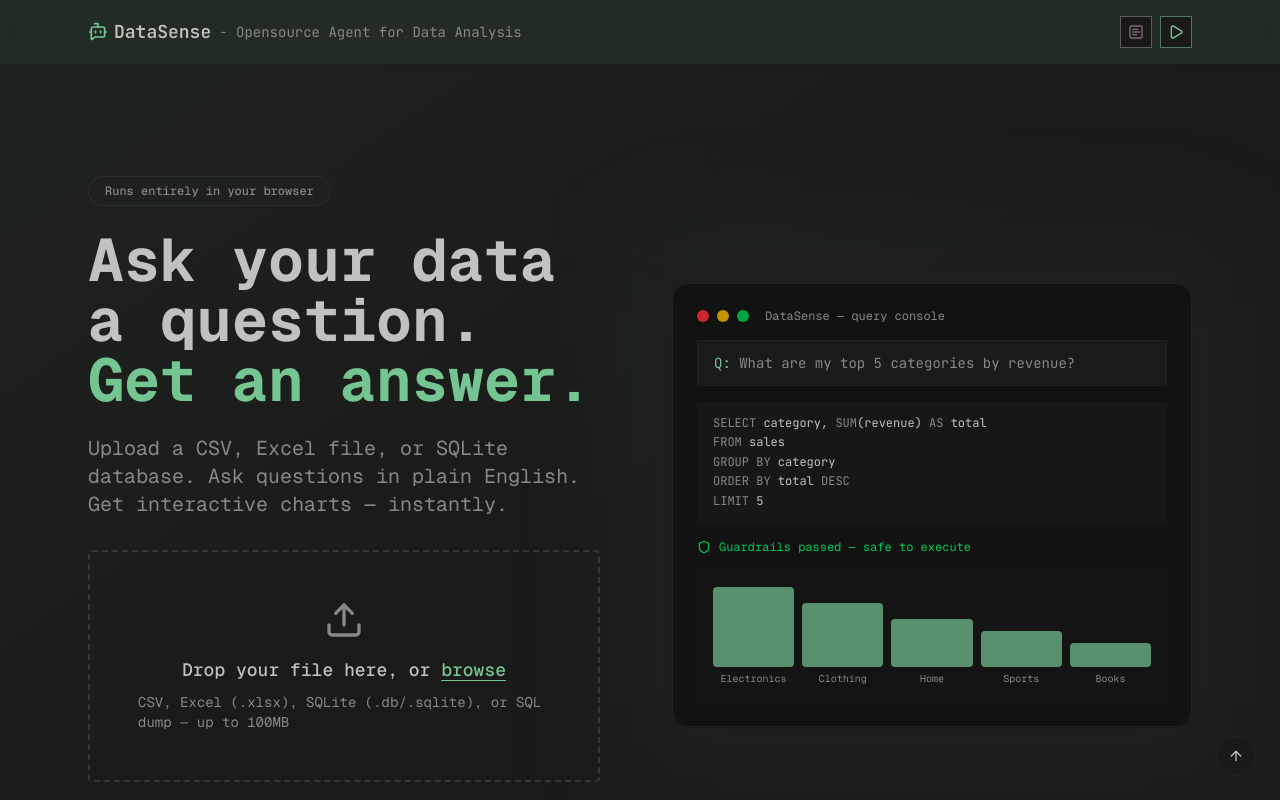
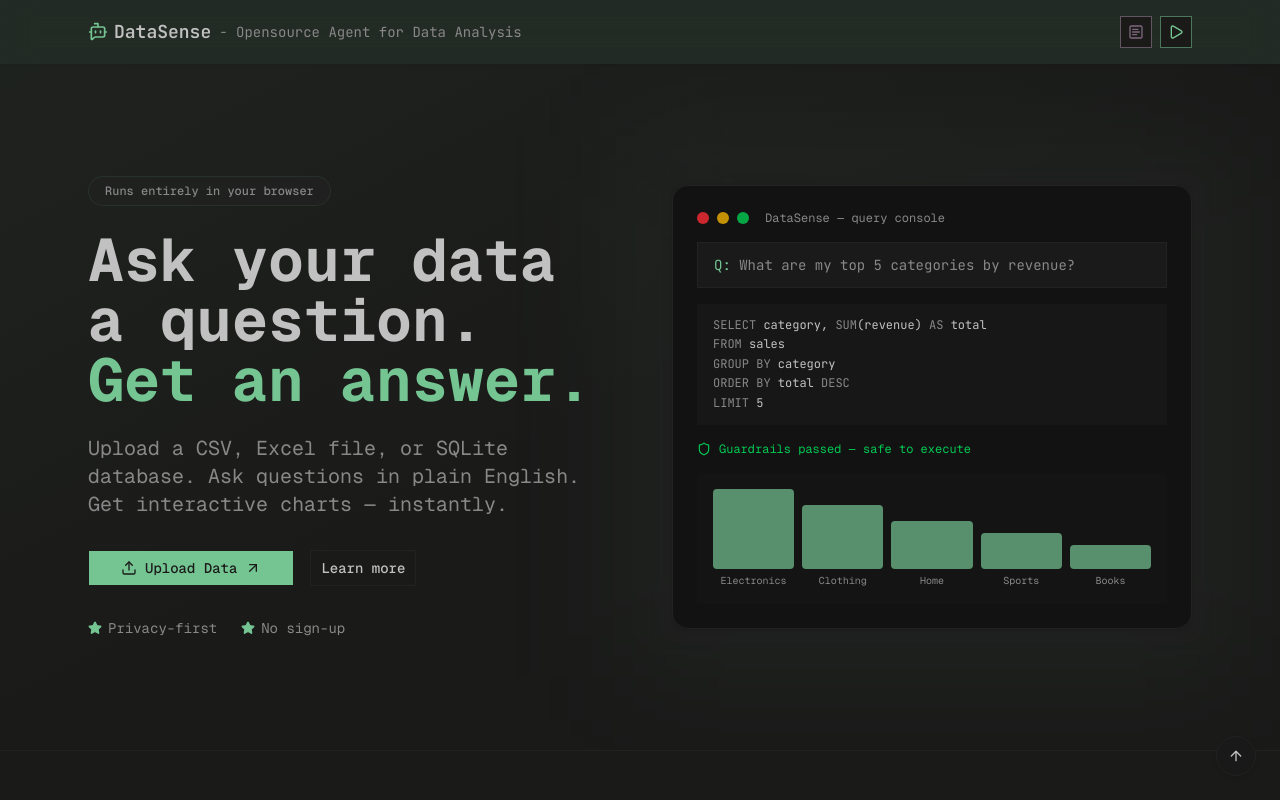
Before and after one commit to ShadmanSakib22/DataSense-AI, a Next.js app: page / in a window 1280 px wide. Shown: the top 800 px of the page. Built offline with nearby package versions, Linux system fonts and the light colour scheme.

Commit message:
feat: add workspace index page with upload and no-dataset warning
- Revert home page, link Upload Data to /workspace
- New /workspace page shows warning + upload when no dataset
- After upload, redirects to /workspace/[datasetId]

```diff
--- a/src/app/page.tsx
+++ b/src/app/page.tsx
@@ -1,115 +1,26 @@
-"use client";
-
-import { useState, useCallback } from "react";
 import Link from "next/link";
-import { useRouter } from "next/navigation";
 import { Button } from "@/components/ui/button";
 import { Card, CardContent } from "@/components/ui/card";
 import { Separator } from "@/components/ui/separator";
-import { FileUpload } from "@/components/upload/file-upload";
-import { UploadProgress } from "@/components/upload/upload-progress";
-import { sendMessage, initWorker } from "@/lib/db-engine/sqljs-manager";
-import { parseCsvFile } from "@/lib/db-engine/import-csv";
-import { parseXlsxFile } from "@/lib/db-engine/import-xlsx";
-import { saveDataset } from "@/lib/storage/indexeddb";
 import {
+  Upload,
   Shield,
   Database,
   Brain,
   Zap,
   Lock,
+  ArrowUpRight,
   Star,
 } from "lucide-react";
 
 export default function Home() {
-  const router = useRouter();
-  const [status, setStatus] = useState<string | null>(null);
-  const [progress, setProgress] = useState<number | undefined>();
-
-  const handleFile = useCallback(
-    async (file: File) => {
-      const ext = file.name.split(".").pop()?.toLowerCase();
-
-      try {
-        initWorker();
-        setStatus("Initializing database engine...");
-        setProgress(10);
-
-        if (ext === "csv") {
-          setStatus("Parsing CSV file...");
-          setProgress(30);
-          const result = await parseCsvFile(file);
-
-          setStatus(`Loading ${result.tableName} into database...`);
-          setProgress(60);
-          await sendMessage("import-csv", result);
-        } else if (ext === "xlsx" || ext === "xls") {
-          setStatus("Parsing Excel file...");
-          setProgress(30);
-          const results = await parseXlsxFile(file);
-
-          for (let i = 0; i < results.length; i++) {
-            const r = results[i];
-            setStatus(
-              `Loading sheet ${i + 1}/${results.length}: ${r.tableName}...`
-            );
-            setProgress(30 + Math.floor((i / results.length) * 50));
-            await sendMessage("import-xlsx", r);
-          }
-        } else if (ext === "db" || ext === "sqlite") {
-          setStatus("Reading database file...");
-          setProgress(30);
-          const buffer = await file.arrayBuffer();
-          const bytes = new Uint8Array(buffer);
-
-          setStatus("Loading SQLite database...");
-          setProgress(60);
-          await sendMessage("init-bytes", { bytes });
-        } else if (ext === "sql") {
-          setStatus("Reading SQL dump...");
-          setProgress(30);
-          const sql = await file.text();
-
-          setStatus("Executing SQL dump...");
-          setProgress(60);
-          await sendMessage("init-sql", { sql });
-        } else {
-          throw new Error(`Unsupported file type: .${ext}`);
-        }
-
-        setStatus("Retrieving schema...");
-        setProgress(80);
-        const schemaResponse = await sendMessage("schema", null);
-
-        setStatus("Saving to IndexedDB...");
-        setProgress(90);
-        const exportResponse = await sendMessage("export", null);
-        const datasetId = crypto.randomUUID();
-
-        if (exportResponse.type === "exported") {
-          const { bytes } = exportResponse.payload as { bytes: Uint8Array };
-          await saveDataset(datasetId, file.name, bytes, schemaResponse.payload);
-        }
-
-        setProgress(100);
-        setStatus("Done! Redirecting...");
-
-        router.push(`/workspace/${datasetId}`);
-      } catch (err) {
-        setStatus(`Error: ${String(err)}`);
-        setProgress(undefined);
-      }
-    },
-    [router]
-  );
-
   return (
     <>
       <section className="relative overflow-hidden">
         <div className="absolute inset-0 bg-gradient-to-br from-primary/5 via-transparent to-transparent" />
         <div className="relative mx-auto max-w-6xl px-6 py-20 md:py-28">
           <div className="grid items-center gap-12 lg:grid-cols-2 lg:gap-16">
-            {/* Left — Copy + Upload */}
+            {/* Left — Copy */}
             <div className="flex flex-col items-start text-left">
               <div className="mb-6 inline-flex items-center rounded-full border border-primary/10 bg-muted/50 px-4 py-1.5 text-xs font-medium text-muted-foreground">
                 Runs entirely in your browser
@@ -125,15 +36,18 @@ export default function Home() {
                 Upload a CSV, Excel file, or SQLite database. Ask questions in
                 plain English. Get interactive charts — instantly.
               </p>
-
-              <div className="w-full max-w-lg">
-                {status ? (
-                  <UploadProgress status={status} progress={progress} />
-                ) : (
-                  <FileUpload onFileSelected={handleFile} />
-                )}
+              <div className="flex flex-col gap-4 sm:flex-row">
+                <Button asChild size="lg" className="gap-2 px-8">
+                  <Link href="/workspace">
+                    <Upload className="size-4" />
+                    Upload Data
+                    <ArrowUpRight className="size-4" />
+                  </Link>
+                </Button>
+                <Button asChild variant="outline" size="lg">
+                  <Link href="#features">Learn more</Link>
+                </Button>
               </div>
-
               <div className="mt-8 flex items-center gap-6 text-sm text-muted-foreground">
                 <div className="flex items-center gap-1.5">
                   <Star className="size-3.5 fill-primary text-primary" />
@@ -147,7 +61,7 @@ export default function Home() {
             </div>
 
             {/* Right — Mockup */}
-            <div className="relative hidden lg:block">
+            <div className="relative block">
               {/* Stacked cards behind */}
               <div className="absolute -bottom-3 -left-3 -right-3 -top-3 rounded-2xl border border-border/60 bg-muted/30" />
               <div className="absolute -bottom-6 -left-6 -right-6 -top-6 rounded-2xl border border-border/40 bg-muted/20" />
@@ -173,8 +87,7 @@ export default function Home() {
                 <div className="mb-4 rounded-lg bg-muted/30 px-4 py-3">
                   <p className="font-mono text-xs leading-relaxed">
                     <span className="text-muted-foreground">SELECT</span>{" "}
-                    category,{" "}
-                    <span className="text-muted-foreground">SUM</span>
+                    category, <span className="text-muted-foreground">SUM</span>
                     (revenue) <span className="text-muted-foreground">
                       AS
                     </span>{" "}
--- /dev/null
+++ b/src/app/workspace/page.tsx
@@ -0,0 +1,114 @@
+'use client';
+
+import { useState, useCallback } from 'react';
+import { useRouter } from 'next/navigation';
+import { Alert, AlertDescription } from '@/components/ui/alert';
+import { FileUpload } from '@/components/upload/file-upload';
+import { UploadProgress } from '@/components/upload/upload-progress';
+import { sendMessage, initWorker } from '@/lib/db-engine/sqljs-manager';
+import { parseCsvFile } from '@/lib/db-engine/import-csv';
+import { parseXlsxFile } from '@/lib/db-engine/import-xlsx';
+import { saveDataset } from '@/lib/storage/indexeddb';
+import { AlertTriangle } from 'lucide-react';
+
+export default function WorkspaceIndexPage() {
+  const router = useRouter();
+  const [status, setStatus] = useState<string | null>(null);
+  const [progress, setProgress] = useState<number | undefined>();
+
+  const handleFile = useCallback(
+    async (file: File) => {
+      const ext = file.name.split('.').pop()?.toLowerCase();
+
+      try {
+        initWorker();
+        setStatus('Initializing database engine...');
+        setProgress(10);
+
+        if (ext === 'csv') {
+          setStatus('Parsing CSV file...');
+          setProgress(30);
+          const result = await parseCsvFile(file);
+
+          setStatus(`Loading ${result.tableName} into database...`);
+          setProgress(60);
+          await sendMessage('import-csv', result);
+        } else if (ext === 'xlsx' || ext === 'xls') {
+          setStatus('Parsing Excel file...');
+          setProgress(30);
+          const results = await parseXlsxFile(file);
+
+          for (let i = 0; i < results.length; i++) {
+            const r = results[i];
+            setStatus(`Loading sheet ${i + 1}/${results.length}: ${r.tableName}...`);
+            setProgress(30 + Math.floor((i / results.length) * 50));
+            await sendMessage('import-xlsx', r);
+          }
+        } else if (ext === 'db' || ext === 'sqlite') {
+          setStatus('Reading database file...');
+          setProgress(30);
+          const buffer = await file.arrayBuffer();
+          const bytes = new Uint8Array(buffer);
+
+          setStatus('Loading SQLite database...');
+          setProgress(60);
+          await sendMessage('init-bytes', { bytes });
+        } else if (ext === 'sql') {
+          setStatus('Reading SQL dump...');
+          setProgress(30);
+          const sql = await file.text();
+
+          setStatus('Executing SQL dump...');
+          setProgress(60);
+          await sendMessage('init-sql', { sql });
+        } else {
+          throw new Error(`Unsupported file type: .${ext}`);
+        }
+
+        setStatus('Retrieving schema...');
+        setProgress(80);
+        const schemaResponse = await sendMessage('schema', null);
+
+        setStatus('Saving to IndexedDB...');
+        setProgress(90);
+        const exportResponse = await sendMessage('export', null);
+        const datasetId = crypto.randomUUID();
+
+        if (exportResponse.type === 'exported') {
+          const { bytes } = exportResponse.payload as { bytes: Uint8Array };
+          await saveDataset(datasetId, file.name, bytes, schemaResponse.payload);
+        }
+
+        setProgress(100);
+        setStatus('Done! Redirecting...');
+
+        router.push(`/workspace/${datasetId}`);
+      } catch (err) {
+        setStatus(`Error: ${String(err)}`);
+        setProgress(undefined);
+      }
+    },
+    [router]
+  );
+
+  return (
+    <div className="flex min-h-screen flex-col">
+      <main className="flex flex-1 flex-col items-center justify-center p-6">
+        <div className="w-full max-w-xl space-y-6">
+          <Alert>
+            <AlertTriangle className="size-4" />
+            <AlertDescription>
+              No dataset loaded. Upload a file to get started.
+            </AlertDescription>
+          </Alert>
+
+          {status ? (
+            <UploadProgress status={status} progress={progress} />
+          ) : (
+            <FileUpload onFileSelected={handleFile} />
+          )}
+        </div>
+      </main>
+    </div>
+  );
+}
```
